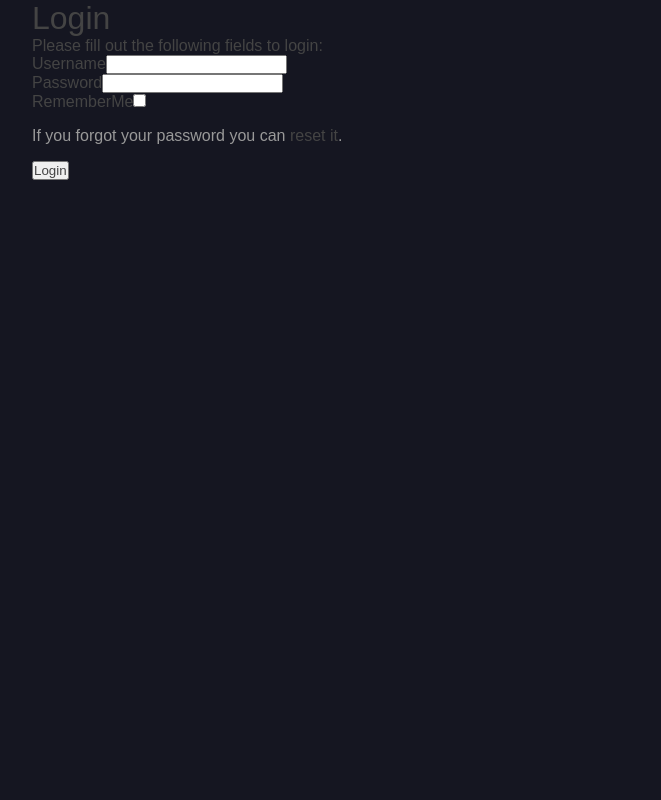
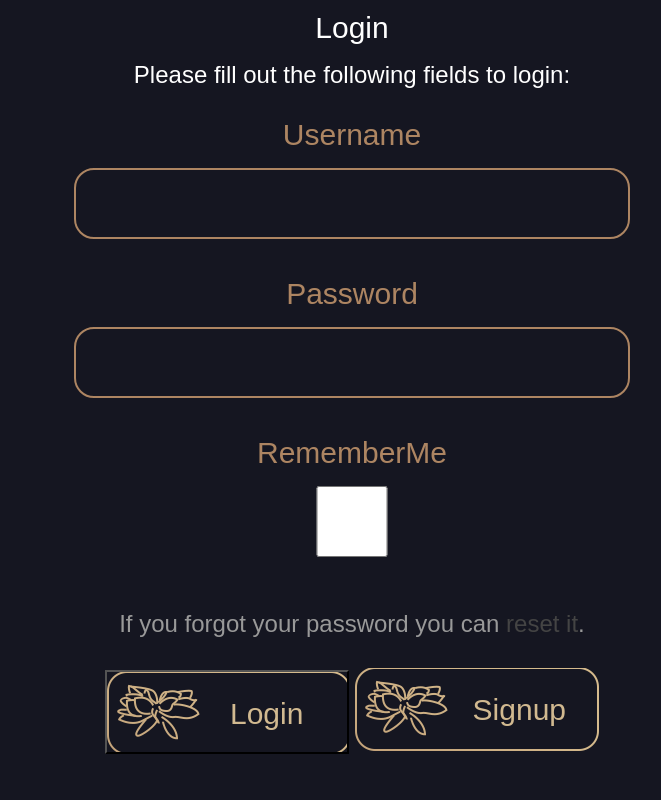
Before and after one commit to xiaomage-natt/kuncheng, a PHP site: template frontend/views/site/login.php in a window 1280 px wide. Shown: the whole page, without its empty margins (288-949 px from the left). Run offline with PHP 8.4, Linux system fonts and the light colour scheme; the template is opened without the code that fills it, so the values that code supplies are empty; form fields are guessed from the names that the template uses; some libraries are stand-ins or nearby versions; some web fonts are replaced.

Commit message:
添加网页登陆
1. 添加网页登陆

```diff
--- a/common/models/base/Accounts.php
+++ b/common/models/base/Accounts.php
@@ -34,10 +34,6 @@ class Accounts extends \yii\db\ActiveRecord
             [['auth_type'], 'string', 'max' => 255],
             [['auth_uid'], 'string', 'max' => 64],
             [['auth_token'], 'string', 'max' => 256],
-            [['auth_uid'], 'unique'],
-            [['auth_type'], 'unique'],
-            [['user_id'], 'unique'],
-            [['auth_type', 'auth_uid'], 'unique', 'targetAttribute' => ['auth_type', 'auth_uid'], 'message' => 'The combination of Auth Type and Auth Uid has already been taken.']
         ];
     }
 
--- a/console/migrations/m160816_153416_AddCaptcha.php
+++ b/console/migrations/m160816_153416_AddCaptcha.php
@@ -39,7 +39,7 @@ class m160816_153416_AddCaptcha extends Migration
         ], $tableOptions);
 
         $this->createIndex('idxUserId', '{{%accounts}}', 'user_id');
-        $this->createIndex('idxAuthUid', '{{%accounts}}', ['auth_type', 'auth_uid']);
+        $this->createIndex('idxAuthUid', '{{%accounts}}', ['auth_type', 'auth_uid'], false);
 
 
         $this->createTable('{{%user_profiles}}', [
--- a/frontend/assets/AppAsset.php
+++ b/frontend/assets/AppAsset.php
@@ -16,13 +16,13 @@ class AppAsset extends AssetBundle
         'resource/css/ui.css',
     ];
     public $js = [
-        'resource/js/base.pack.js',
+//        'resource/js/base.pack.js',
         'resource/js/jquery.fancybox.pack.js',
         'resource/js/message.js',
         'resource/js/main.js',
     ];
     public $depends = [
-//        'yii\web\YiiAsset',
+        'yii\web\YiiAsset',
 //        'yii\bootstrap\BootstrapAsset',
     ];
 }
--- a/frontend/controllers/SiteController.php
+++ b/frontend/controllers/SiteController.php
@@ -190,6 +190,7 @@ class SiteController extends BaseController
     {
         $model = new WebSignupForm();
         if ($model->load(Yii::$app->request->post())) {
+
             if ($user = $model->signup()) {
                 if (Yii::$app->getUser()->login($user)) {
                     return $this->goHome();
--- a/frontend/views/site/login.php
+++ b/frontend/views/site/login.php
@@ -30,7 +30,8 @@ $this->params['breadcrumbs'][] = $this->title;
                 </div>
 
                 <div class="form-group">
-                    <?= Html::submitButton('Login', ['class' => 'btn btn-primary', 'name' => 'login-button']) ?>
+                    <?= Html::submitButton('<span>Login</span>', ['class' => 'button', 'name' => 'login-button']) ?>
+                    <?= Html::a('<span>Signup</span>', ['signup'], ['class' => 'button', 'name' => 'login-button']) ?>
                 </div>
 
             <?php ActiveForm::end(); ?>
--- a/frontend/views/site/signup.php
+++ b/frontend/views/site/signup.php
@@ -24,7 +24,7 @@ $this->params['breadcrumbs'][] = $this->title;
                 <?= $form->field($model, 'password')->passwordInput() ?>
 
                 <div class="form-group">
-                    <?= Html::submitButton('Signup', ['class' => 'btn btn-primary', 'name' => 'signup-button']) ?>
+                    <?= Html::submitButton('<span>Signup</span>', ['class' => 'button', 'name' => 'signup-button']) ?>
                 </div>
 
             <?php ActiveForm::end(); ?>
--- a/resource/css/site.css
+++ b/resource/css/site.css
@@ -633,6 +633,82 @@ body {
 .container .page-wish .wish-container .body .input-group .submit {
   margin-top: 64px;
 }
+.container .site-login,
+.container .site-signup {
+  display: inline-block;
+  width: 100%;
+  height: 100%;
+}
+.container .site-login p,
+.container .site-signup p {
+  color: #ffffff;
+  font-size: 24px;
+  text-align: center;
+  line-height: 40px;
+}
+.container .site-login h1,
+.container .site-signup h1 {
+  color: #ffffff;
+  font-size: 30px;
+  text-align: center;
+  line-height: 55px;
+}
+.container .site-login div,
+.container .site-signup div {
+  color: #ffffff;
+  font-size: 24px;
+  text-align: center;
+  line-height: 40px;
+}
+.container .site-login .form-group,
+.container .site-signup .form-group {
+  margin: 20px 0 35px 0;
+  text-align: center;
+}
+.container .site-login .form-group textarea,
+.container .site-signup .form-group textarea,
+.container .site-login .form-group input,
+.container .site-signup .form-group input {
+  border: 2px solid #AD8562;
+  -webkit-border-top-right-radius: 20px;
+  -webkit-border-bottom-right-radius: 20px;
+  -webkit-border-bottom-left-radius: 20px;
+  -webkit-border-top-left-radius: 20px;
+  -moz-border-radius-topright: 20px;
+  -moz-border-radius-bottomright: 20px;
+  -moz-border-radius-bottomleft: 20px;
+  -moz-border-radius-topleft: 20px;
+  border-top-right-radius: 20px;
+  border-bottom-right-radius: 20px;
+  border-bottom-left-radius: 20px;
+  border-top-left-radius: 20px;
+  -moz-background-clip: padding-box;
+  -webkit-background-clip: padding-box;
+  background-clip: padding-box;
+  padding: 30px;
+  font-size: 20px;
+  color: #ffffff;
+  background: none;
+  box-sizing: border-box;
+}
+.container .site-login .form-group textarea,
+.container .site-signup .form-group textarea {
+  width: 556px;
+  height: 151px;
+}
+.container .site-login .form-group input,
+.container .site-signup .form-group input {
+  width: 556px;
+  height: 71px;
+}
+.container .site-login .form-group label,
+.container .site-signup .form-group label {
+  font-size: 30px;
+  color: #AD8562;
+  display: block;
+  text-align: center;
+  margin: 0 0 13px 0;
+}
 .rule-content {
   font-size: 20px;
   line-height: 35px;
--- a/resource/css/site.less
+++ b/resource/css/site.less
@@ -494,6 +494,62 @@ body {
       }
     }
   }
+
+  .site-login, .site-signup {
+    display: inline-block;
+    width: 100%;
+    height: 100%;
+
+    p {
+      color: #ffffff;
+      font-size: 24px;
+      text-align: center;
+      line-height: 40px;
+    }
+    h1 {
+      color: #ffffff;
+      font-size: 30px;
+      text-align: center;
+      line-height: 55px;
+    }
+
+    div {
+      color: #ffffff;
+      font-size: 24px;
+      text-align: center;
+      line-height: 40px;
+    }
+
+    .form-group {
+      margin:20px 0 35px 0;
+      text-align: center;
+
+      textarea, input {
+        border: 2px solid #AD8562;
+        .border-radius(20px, 20px, 20px, 20px);
+        padding: 30px;
+        font-size: 20px;
+        color: #ffffff;
+        background: none;
+        box-sizing:border-box;
+      }
+      textarea {
+        width: 556px;
+        height: 151px;
+      }
+      input {
+        width: 556px;
+        height: 71px;
+      }
+      label {
+        font-size: 30px;
+        color: #AD8562;
+        display: block;
+        text-align: center;
+        margin: 0 0 13px 0;
+      }
+    }
+  }
 }
 
 .rule-content{
```
Also changed, not shown: frontend/controllers/IndexController.php (+21 -3 lines), frontend/models/WebSignupForm.php (+6 -4 lines), frontend/views/index/reward-list.php (+17 -9 lines).
